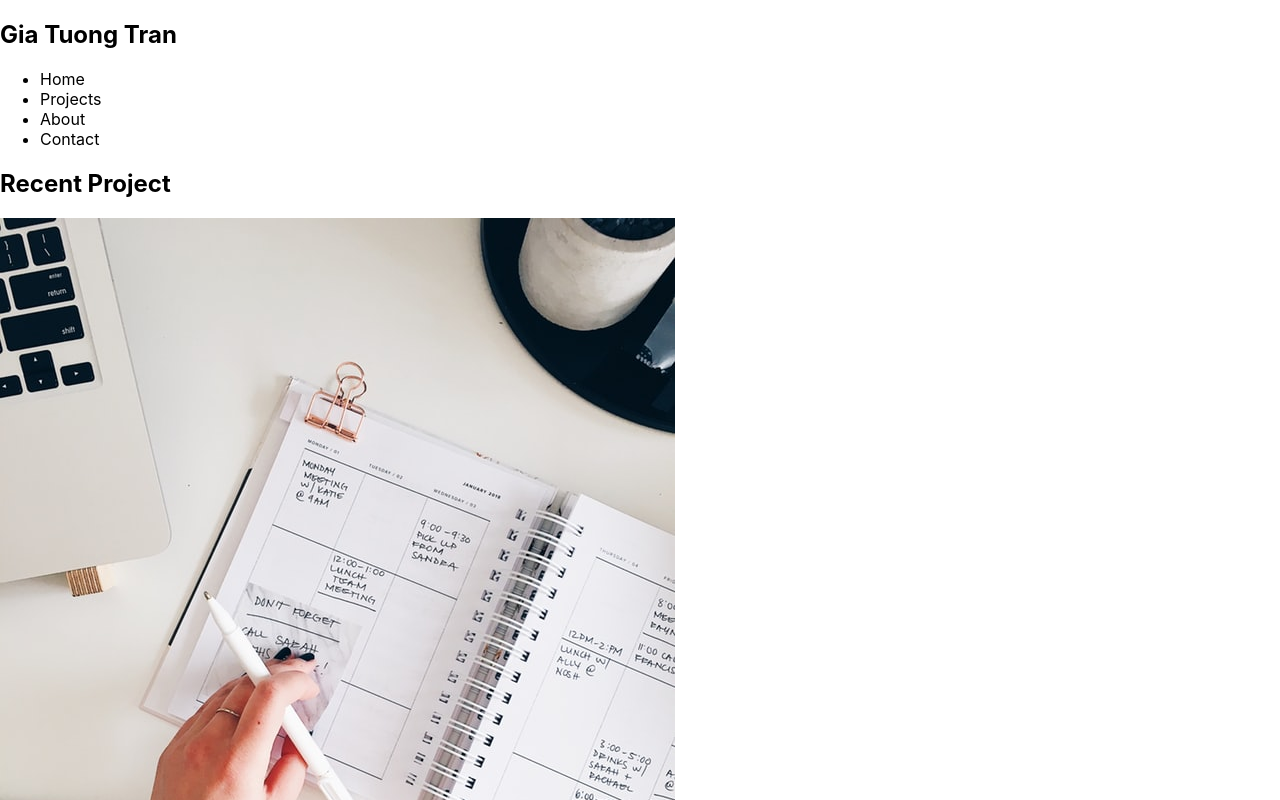
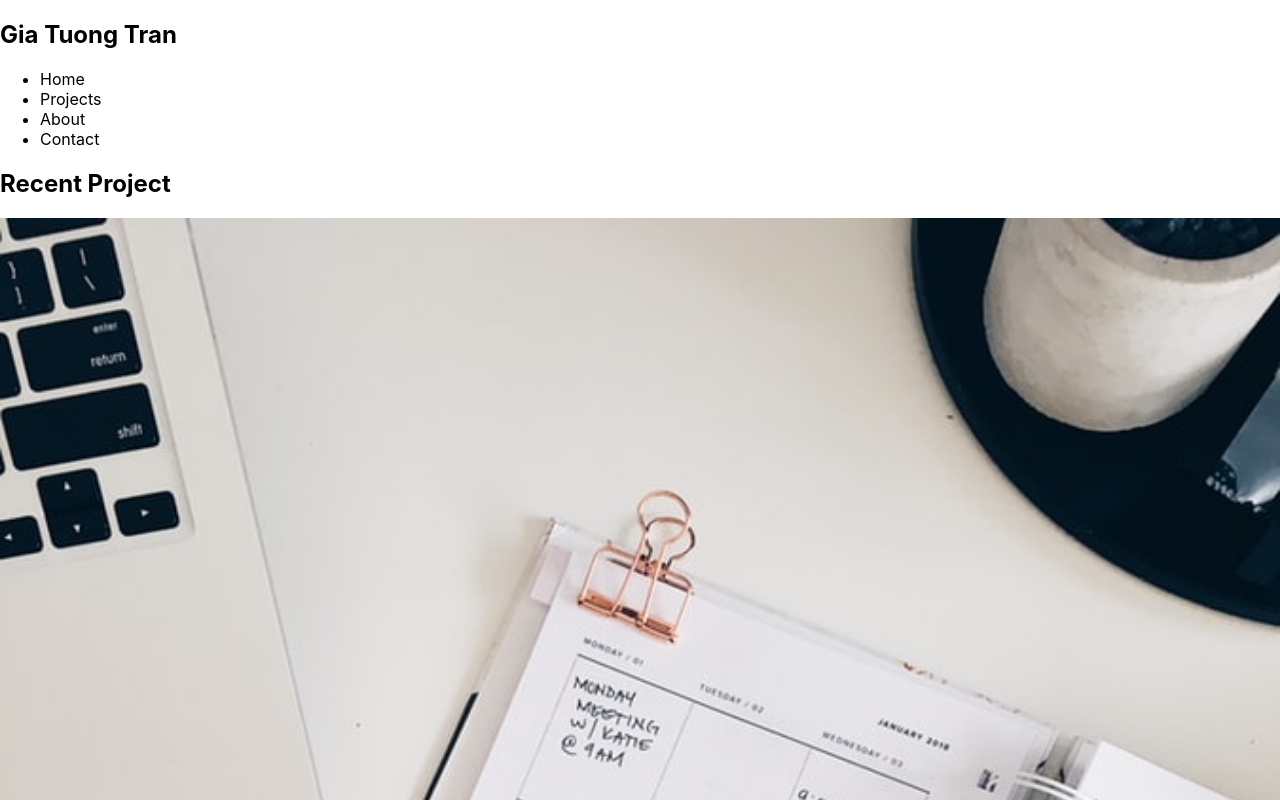
Before and after one commit to giatuongtran9/portfolio, a React app: page / in a window 1280 px wide. Shown: the top 800 px of the page. Built offline with nearby package versions, Linux system fonts and the light colour scheme.

Commit message:
add color and text-color

```diff
--- a/src/Projects/AllProjects/Project/Project.css
+++ b/src/Projects/AllProjects/Project/Project.css
@@ -4,8 +4,9 @@
     width: 80%;
     margin: 20px auto;
     border-radius: 10px;
-    border: 2px solid black;
+    background-image: linear-gradient(60deg, #29323c 0%, #485563 100%);
 }
+
 
 .ProjectInfo1 {
     padding: 0 20px;
@@ -15,6 +16,7 @@
     align-items: center;
     justify-content: center;
     flex-direction: column;
+    color: white;
 }
 
 .ProjectInfo1 h1 {
@@ -35,15 +37,18 @@
     align-items: center;
     justify-content: center;
     flex-direction: column;
+    color: white;
 }
 
-.ProjectInfo1:hover,
-.ProjectInfo2:hover {
-    box-shadow: 20px;
-}
 
 .ProjectImage {
     flex-basis: 50%;
     height: 320px;
     position: relative;
 }
+
+img {
+    height: 100%;
+    width: 100%;
+    object-fit: cover;
+}
```
